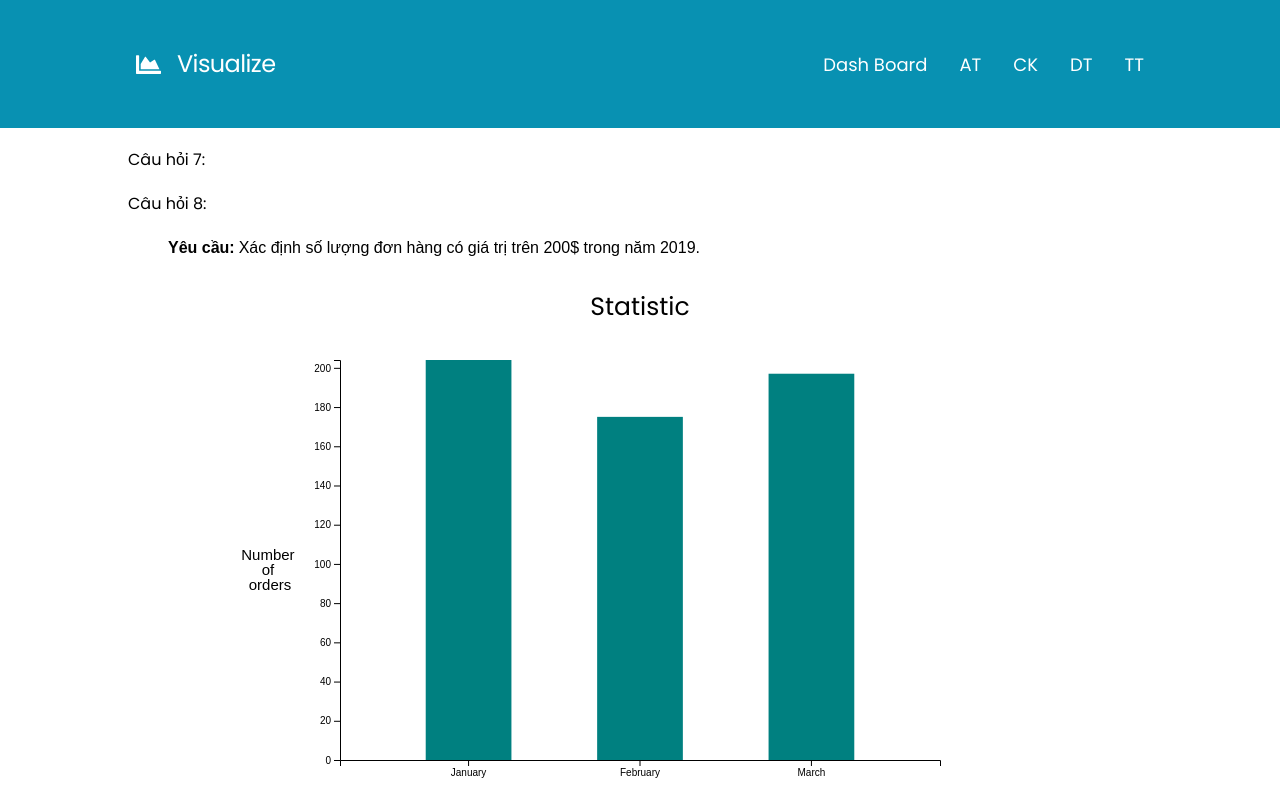
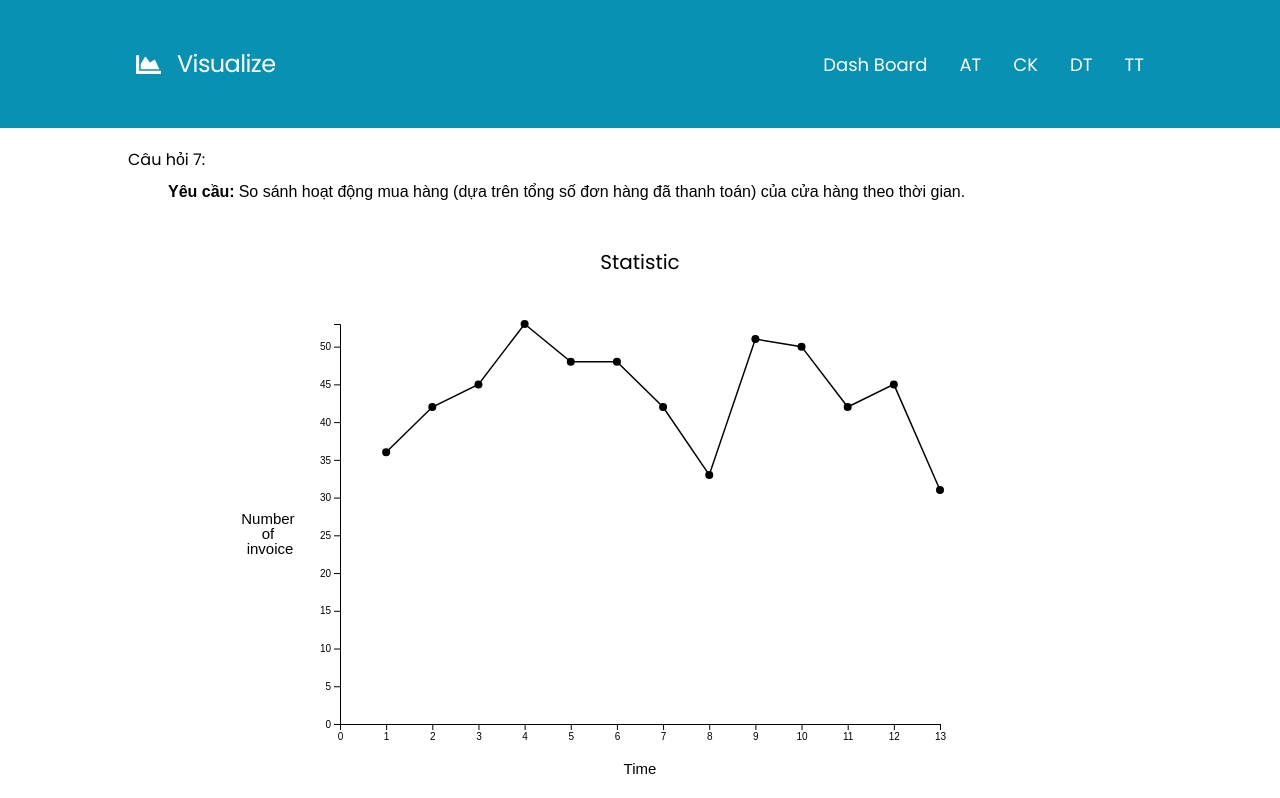
Before and after one commit to hwangdeokThien/CSC10108_DataVisualization_Final_Lab_Project, a React (Vite) app in the folder project/: page /DT in a window 1280 px wide. Shown: the top 798 px of the page. Built offline with nearby package versions, Linux system fonts and the light colour scheme.

Commit message:
[ADD] add line chart, update fields

```diff
--- a/project/src/components/Chart/Bar.tsx
+++ b/project/src/components/Chart/Bar.tsx
@@ -117,7 +117,14 @@ function Bars({ data, height, scaleX, scaleY }: BarsProps) {
     );
 }
 
-export function BarChart({ data, title, xlabel, ylabel, height, width }: BarChartProps) {
+export function BarChart({
+    data,
+    title,
+    xlabel,
+    ylabel,
+    height,
+    width,
+}: BarChartProps) {
     const margin = { top: 100, right: 100, bottom: 100, left: 100 };
     width = width - margin.left - margin.right;
     height = height - margin.top - margin.bottom;
@@ -129,7 +136,6 @@ export function BarChart({ data, title, xlabel, ylabel, height, width }: BarChar
     const scaleY = scaleLinear()
         .domain([0, Math.max(...data.map(({ value }) => value))])
         .range([height, 0]);
-    console.log(width);
     return (
         <svg
             className="m-auto"
@@ -137,7 +143,7 @@ export function BarChart({ data, title, xlabel, ylabel, height, width }: BarChar
             height={height + margin.top + margin.bottom}
         >
             <g transform={`translate(${margin.left}, ${margin.top})`}>
-                <text x={width / 2} y={-45} fontSize={25} textAnchor="middle">
+                <text x={width / 2} y={-55} fontSize={20} textAnchor="middle">
                     {title}
                 </text>
                 <AxisBottom
--- a/project/src/components/Chart/Line.tsx
+++ b/project/src/components/Chart/Line.tsx
@@ -1,53 +1,161 @@
-import * as React from "react";
+import { useRef, useEffect } from "react";
 import * as d3 from "d3";
 
-interface LinePlotProps {
-    data: number[];
-    width?: number;
-    height?: number;
-    marginTop?: number;
-    marginRight?: number;
-    marginBottom?: number;
-    marginLeft?: number;
+export interface DataPoint {
+    x: number;
+    y: number;
 }
 
-const LinePlot: React.FC<LinePlotProps> = ({
-    data,
-    width = 640,
-    height = 400,
-    marginTop = 20,
-    marginRight = 20,
-    marginBottom = 20,
-    marginLeft = 20,
-}) => {
-    const x = d3.scaleLinear(
-        [0, data.length - 1],
-        [marginLeft, width - marginRight]
-    );
-    const y = d3.scaleLinear(d3.extent(data) as [number, number], [
-        height - marginBottom,
-        marginTop,
-    ]);
-    const line = d3
-        .line<number>()
-        .x((d, i) => x(i))
-        .y(y);
+interface LineChartProps {
+    data: DataPoint[];
+    title: string;
+    xlabel: string;
+    ylabel: string;
+    height: number;
+    width: number;
+}
+
+interface AxisLeftProps {
+    scale: d3.ScaleLinear<number, number>;
+    ylabel: string;
+    height: number;
+}
+
+interface AxisBottomProps {
+    scale: d3.ScaleLinear<number, number>;
+    transform: string;
+    xlabel: string;
+    width: number;
+}
+
+interface LineProps {
+    data: DataPoint[];
+    scaleX: d3.ScaleLinear<number, number>;
+    scaleY: d3.ScaleLinear<number, number>;
+}
+
+function AxisLeft({ scale, ylabel, height }: AxisLeftProps) {
+    const ref = useRef<SVGGElement>(null);
+
+    useEffect(() => {
+        if (ref.current) {
+            d3.select(ref.current).call(d3.axisLeft(scale));
+        }
+    }, [scale]);
+
+    const lines = ylabel.split("<br>").map((line, index) => (
+        <tspan x={-70} dy={index === 0 ? 0 : 15} key={index}>
+            {line}
+        </tspan>
+    ));
 
     return (
-        <svg width={width} height={height}>
+        <g ref={ref} fontSize={15}>
+            <text
+                className="axis-label"
+                fill="black"
+                rotate={0}
+                textAnchor="middle"
+                y={height / 2}
+                fontSize={15}
+            >
+                {lines}
+            </text>
+        </g>
+    );
+}
+
+function AxisBottom({ scale, transform, xlabel, width }: AxisBottomProps) {
+    const ref = useRef<SVGGElement>(null);
+
+    useEffect(() => {
+        if (ref.current) {
+            d3.select(ref.current).call(d3.axisBottom(scale));
+        }
+    }, [scale]);
+
+    return (
+        <g ref={ref} transform={transform} fontSize={15}>
+            <text
+                className="axis-label"
+                fill="black"
+                x={width / 2}
+                y={50}
+                rotate={0}
+                fontSize={15}
+                textAnchor="middle"
+            >
+                {xlabel}
+            </text>
+        </g>
+    );
+}
+
+function Line({ data, scaleX, scaleY }: LineProps) {
+    const line = d3
+        .line<DataPoint>()
+        .x((d) => scaleX(d.x) || 0)
+        .y((d) => scaleY(d.y) || 0);
+
+    return (
+        <>
             <path
                 fill="none"
                 stroke="currentColor"
                 strokeWidth={1.5}
                 d={line(data) || undefined}
             />
-            <g fill="white" stroke="currentColor" strokeWidth={1.5}>
-                {data.map((d, i) => (
-                    <circle key={i} cx={x(i) || 0} cy={y(d) || 0} r={2.5} />
-                ))}
+            {data.map((d, i) => (
+                <circle
+                    key={`point-${i}`}
+                    cx={scaleX(d.x) || 0}
+                    cy={scaleY(d.y) || 0}
+                    r={4}
+                    fill="currentColor"
+                />
+            ))}
+        </>
+    );
+}
+
+export function LineChart({
+    data,
+    title,
+    xlabel,
+    ylabel,
+    height,
+    width,
+}: LineChartProps) {
+    const margin = { top: 100, right: 100, bottom: 100, left: 100 };
+    width = width - margin.left - margin.right;
+    height = height - margin.top - margin.bottom;
+
+    const scaleX = d3.scaleLinear().domain([0, data.length]).range([0, width]);
+
+    const scaleY = d3
+        .scaleLinear()
+        .domain([0, d3.max(data, (d) => d.y) || 0])
+        .range([height, 0]);
+
+    return (
+        <svg
+            className="m-auto"
+            width={width + margin.left + margin.right}
+            height={height + margin.top + margin.bottom}
+        >
+            <g transform={`translate(${margin.left}, ${margin.top})`}>
+                <text x={width / 2} y={-55} fontSize={20} textAnchor="middle">
+                    {title}
+                </text>
+                <AxisBottom
+                    scale={scaleX}
+                    transform={`translate(0, ${height})`}
+                    xlabel={xlabel}
+                    width={width}
+                />
+                <AxisLeft scale={scaleY} ylabel={ylabel} height={height} />
+                <Line data={data} scaleX={scaleX} scaleY={scaleY} />
             </g>
         </svg>
     );
-};
-
-export default LinePlot;
+}
--- a/project/src/screens/visualization/DT.tsx
+++ b/project/src/screens/visualization/DT.tsx
@@ -4,13 +4,7 @@ import Navbar from "../../components/Navbar/Navbar";
 import { useNavigate } from "react-router-dom";
 import { parse, isValid, format } from "date-fns";
 import { Data, BarChart } from "../../components/Chart/Bar";
-
-const static_data: Data[] = [
-    { label: "Apples", value: 100 },
-    { label: "Bananas", value: 200 },
-    { label: "Oranges", value: 50 },
-    { label: "Kiwis", value: 150 },
-];
+import { DataPoint, LineChart } from "../../components/Chart/Line";
 
 const DT: React.FC = () => {
     const navigate = useNavigate();
@@ -37,6 +31,7 @@ const DT: React.FC = () => {
 
     // const [data, setData] = useState<d3.DSVRowArray<string>>();
     const [filterDataQ8, setFilterDataQ8] = useState<Data[]>();
+    const [filterDataQ7, setFilterDataQ7] = useState<DataPoint[]>();
 
     function formatDate(dateString: string) {
         const formats = ["MM/dd/yyyy", "yyyy-MM-dd", "MM-dd-yyyy", "dd-MMM-yy"];
@@ -57,6 +52,39 @@ const DT: React.FC = () => {
 
         return dateString;
     }
+
+    const fetchDataQ7 = async (selectedYear: number) => {
+        const filePath: string = "../../data/supermarket_sales.csv";
+        const readData = await d3.dsv(",", filePath);
+
+        const filteredOrders = readData.filter(
+            (order) =>
+                parseFloat(order.cogs.replace(",", ".")) > 200 &&
+                new Date(order.Date).getFullYear() === selectedYear
+        );
+
+        const orderCounts: { [key: string]: number } = {};
+
+        filteredOrders.forEach((order) => {
+            const dateString = formatDate(order.Date);
+            const weekNumber = format(new Date(dateString), "I");
+
+            orderCounts[weekNumber] = (orderCounts[weekNumber] || 0) + 1;
+        });
+
+        const result: DataPoint[] = Object.entries(orderCounts).map(
+            ([x, y]) => ({
+                x: parseInt(x),
+                y,
+            })
+        );
+
+        setFilterDataQ7(result);
+    };
+
+    useEffect(() => {
+        fetchDataQ7(2019);
+    }, []);
 
     const fetchData = async (viewOption: number = 2) => {
         const filePath: string = "../../data/supermarket_sales.csv";
@@ -88,7 +116,7 @@ const DT: React.FC = () => {
                 value,
             })
         );
-        console.log(result);
+        // console.log(result);
         setFilterDataQ8(result);
     };
 
@@ -109,21 +137,33 @@ const DT: React.FC = () => {
                 onTTClick={handleTTClick}
                 onDashboardClick={handleDashboardClick}
             />
-            {/* <div className="w-[85%] m-auto">
-                <LinePlot data={[1, 2, 3, 4]} />
-            </div> */}
+
             <div className="w-[80%] m-auto pt-5">
-                <p className="pb-5">Câu hỏi 7:</p>
-                <p className="pb-5">Câu hỏi 8:</p>
-                <p className="font-sans">
-                    <text className="font-bold mr-1 ml-10">
-                        Yêu cầu:
-                    </text>
-                    Xác định số lượng đơn hàng có giá trị trên 200$ trong năm 2019.
+                <p className="">Câu hỏi 7:</p>
+                <p className="font-sans pt-2 pb-5">
+                    <text className="font-bold mr-1 ml-10">Yêu cầu:</text>
+                    So sánh hoạt động mua hàng (dựa trên tổng số đơn hàng đã
+                    thanh toán) của cửa hàng theo thời gian.
+                </p>
+
+                {LineChart({
+                    data: filterDataQ7 || [],
+                    title: "Statistic",
+                    xlabel: "Time",
+                    ylabel: "Number <br> of <br> invoice",
+                    height: 600,
+                    width: 800,
+                })}
+
+                <p className="">Câu hỏi 8:</p>
+                <p className="font-sans pt-2 pb-5">
+                    <text className="font-bold mr-1 ml-10">Yêu cầu:</text>
+                    Xác định số lượng đơn hàng có giá trị trên 200$ trong năm
+                    2019.
                 </p>
 
                 {BarChart({
-                    data: filterDataQ8 || static_data,
+                    data: filterDataQ8 || [],
                     title: "Statistic",
                     xlabel: "Year",
                     ylabel: "Number <br> of <br> orders",
--- a/project/src/screens/visualization/DashBoard.tsx
+++ b/project/src/screens/visualization/DashBoard.tsx
@@ -36,7 +36,7 @@ const DashBoard: React.FC = () => {
                 onTTClick={handleTTClick}
                 onDashboardClick={handleDashboardClick}
             />
-            <h2>Dashboard Page</h2>
+            {/* <h2>Dashboard Page</h2> */}
         </div>
     );
 };
```
Also changed, not shown: project/src/components/Chart/GroupBarChart.tsx (renamed from project/src/components/Chart/GroupBarChart.ts).
